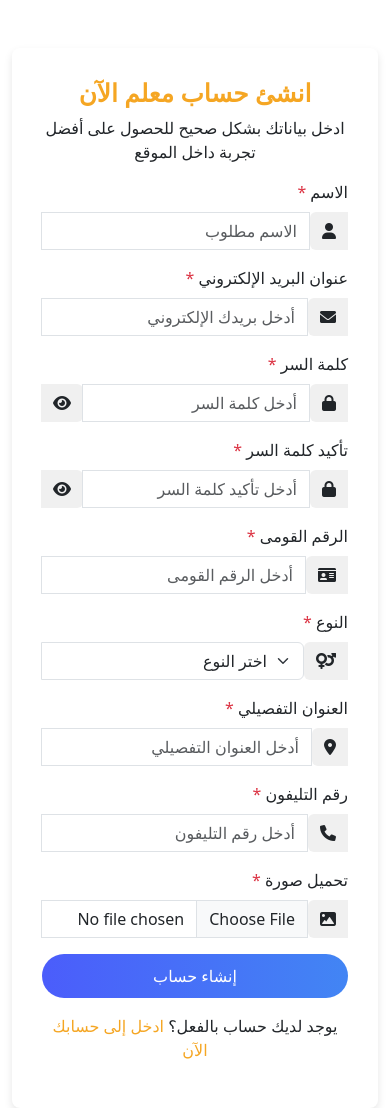
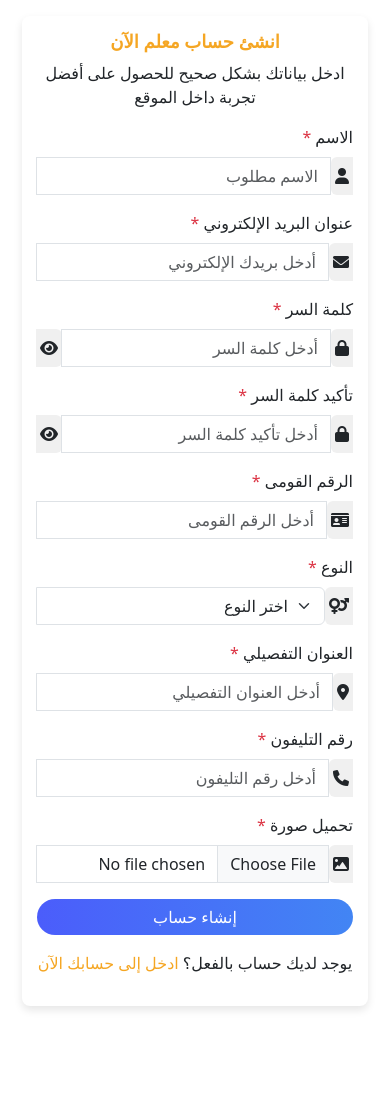
Before and after one commit to abdelrahmanlghorab/E-Learning-Front, an Angular app: page / in a window 390 px wide. After the commit the page ends 1022 px from the top, so only its background shows below. Built offline with nearby package versions, Linux system fonts and the light colour scheme.

Commit message:
add media query in TeacherSignUp page

```diff
--- a/src/app/Auth/Registeration/student-sign-up/student-sign-up.component.css
+++ b/src/app/Auth/Registeration/student-sign-up/student-sign-up.component.css
@@ -20,6 +20,11 @@ body {
 
 .student-form input.form-control {
     border-radius: 0;
+}
+
+.student-form input.form-control:hover {
+    box-shadow: none;
+    border-color: #007bff;
 }
 
 .student-form input.form-control:focus {
--- a/src/app/Auth/Registeration/student-sign-up/student-sign-up.component.html
+++ b/src/app/Auth/Registeration/student-sign-up/student-sign-up.component.html
@@ -1,4 +1,4 @@
-<div class="container mt-5" dir="rtl">
+<div class="container mt-3 my-3" dir="rtl">
     <div class="form-container">
       <h2 class="mb-6 font-24-bold text-center">انشئ حساب طالب الآن</h2>
       <p class="text-center">ادخل بياناتك بشكل صحيح للحصول على أفضل تجربة داخل الموقع</p>
--- a/src/app/Auth/Registeration/teacher-sign-up/teacher-sign-up.component.css
+++ b/src/app/Auth/Registeration/teacher-sign-up/teacher-sign-up.component.css
@@ -2,6 +2,7 @@ body {
     background-color: #f4f6f9;
     font-family: 'Arial', sans-serif;
 }
+
 .form-container {
     background-color: white;
     padding: 30px;
@@ -12,7 +13,6 @@ body {
     transition: transform 0.3s ease;
 }
 
-
 .student-form .input-group-text {
     background-color: #f0f0f0;
     border: none;
@@ -20,6 +20,11 @@ body {
 
 .student-form input.form-control {
     border-radius: 0;
+}
+
+.student-form input.form-control:hover {
+    box-shadow: none;
+    border-color: #007bff;
 }
 
 .student-form input.form-control:focus {
@@ -36,7 +41,6 @@ body {
 .btn-primary:hover {
     background: linear-gradient(to right, #3a4dc3, #3572d2);
     transform: scale(1.05);
-
 }
 
 h2 {
@@ -52,3 +56,64 @@ a {
 a:hover {
     text-decoration: underline;
 }
+
+/* Media Queries */
+
+@media (max-width: 768px) {
+    .form-container {
+        padding: 20px;
+        max-width: 100%;
+        margin: 20px;
+    }
+
+    h2 {
+        font-size: 20px;
+    }
+
+    .btn-primary {
+        padding: 8px;
+    }
+
+    .input-group-text {
+        padding: 5px;
+    }
+}
+
+@media (max-width: 576px) {
+    .form-container {
+        padding: 15px;
+        max-width: 100%;
+        margin: 10px;
+    }
+
+    h2 {
+        font-size: 18px;
+    }
+
+    .btn-primary {
+        padding: 6px;
+    }
+
+    .input-group-text {
+        padding: 4px;
+    }
+}
+
+@media (max-width: 375px) {
+    .form-container {
+        padding: 10px;
+    }
+
+    h2 {
+        font-size: 16px;
+    }
+
+    .btn-primary {
+        padding: 5px;
+        font-size: 14px;
+    }
+
+    .input-group-text {
+        padding: 3px;
+    }
+}
--- a/src/app/Auth/Registeration/teacher-sign-up/teacher-sign-up.component.html
+++ b/src/app/Auth/Registeration/teacher-sign-up/teacher-sign-up.component.html
@@ -1,4 +1,4 @@
-<div class="container mt-5" dir="rtl">
+<div class="container mt-3 my-3" dir="rtl">
     <div class="form-container">
         <h2 class="mb-6 font-24-bold text-center">انشئ حساب معلم الآن</h2>
         <p class="text-center">ادخل بياناتك بشكل صحيح للحصول على أفضل تجربة داخل الموقع</p>
--- a/src/app/Auth/sign-in/sign-in.component.html
+++ b/src/app/Auth/sign-in/sign-in.component.html
@@ -1,4 +1,4 @@
-<section class="container d-flex justify-content-center mt-4" dir="rtl">
+<section class="container d-flex justify-content-center mt-3 my-3" dir="rtl">
     <div class="col-md-8 px-5">
       <div class="text-center mt-5">
         <h3 class="text-second mb-4" style="color: orange; font-weight: 700;">تسجيل الدخول</h3>
```
